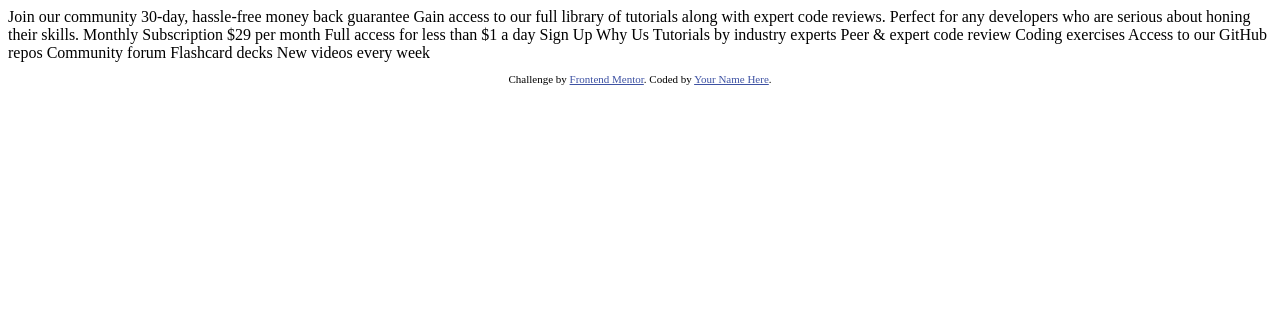
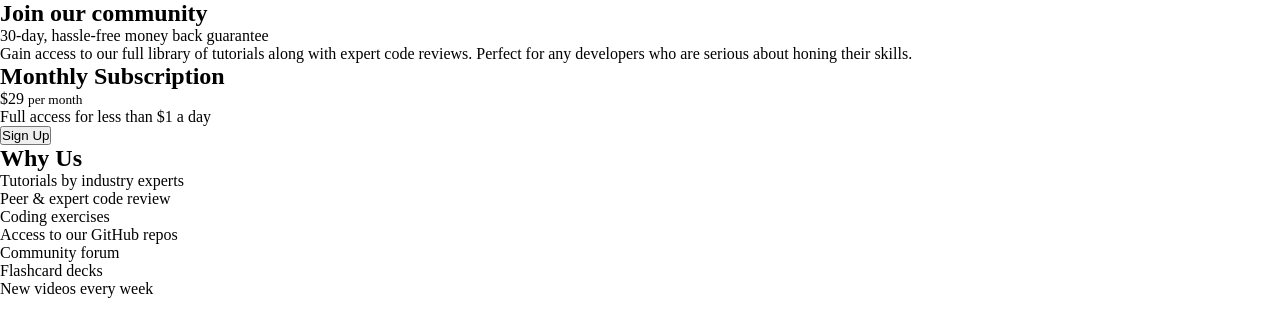
Before and after one commit to skyebrownh/single-price-grid, a plain HTML site: page index.html in a window 1280 px wide. Drawn offline with Linux system fonts and the light colour scheme.

Commit message:
base html

```diff
--- a/index.html
+++ b/index.html
@@ -2,49 +2,38 @@
 <html lang="en">
 <head>
   <meta charset="UTF-8">
-  <meta name="viewport" content="width=device-width, initial-scale=1.0"> <!-- displays site properly based on user's device -->
+  <meta name="viewport" content="width=device-width, initial-scale=1.0">
 
   <link rel="icon" type="image/png" sizes="32x32" href="./images/favicon-32x32.png">
+  <link rel="stylesheet" href="style.css">
 
   <title>Frontend Mentor | Single Price Grid Component</title>
-
-  <!-- Feel free to remove these styles or customise in your own stylesheet 👍 -->
-  <style>
-    .attribution { font-size: 11px; text-align: center; }
-    .attribution a { color: hsl(228, 45%, 44%); }
-  </style>
 </head>
 <body>
-  Join our community
-
-  30-day, hassle-free money back guarantee
-
-  Gain access to our full library of tutorials along with expert code reviews.
-  Perfect for any developers who are serious about honing their skills.
-
-  Monthly Subscription
-
-  &dollar;29 per month
-
-  Full access for less than &dollar;1 a day
-
-  Sign Up
-
-  Why Us
-
-  Tutorials by industry experts
-  Peer &amp; expert code review
-  Coding exercises
-  Access to our GitHub repos
-  Community forum
-  Flashcard decks
-  New videos every week
-
-  <footer>
-    <p class="attribution">
-      Challenge by <a href="https://www.frontendmentor.io?ref=challenge" target="_blank">Frontend Mentor</a>.
-      Coded by <a href="#">Your Name Here</a>.
-    </p>
-  </footer>
+  <main>
+    <section class="community">
+      <h2 class="color-teal">Join our community</h2>
+      <p class="color-green">30-day, hassle-free money back guarantee</p>
+      <p>Gain access to our full library of tutorials along with expert code reviews. Perfect for any developers who are serious about honing their skills.</p>
+    </section>
+    <section class="subscription">
+      <h2>Monthly Subscription</h2>
+      <p><span class="amount">&dollar;29</span>&nbsp;<small class="cadence">per month</small></p>
+      <p>Full access for less than &dollar;1 a day</p>
+      <button class="primary-btn">Sign Up</button>
+    </section>
+    <section class="why-us">
+      <h2>Why Us</h2>
+      <ul class="benefits">
+        <li>Tutorials by industry experts</li>
+        <li>Peer &amp; expert code review</li>
+        <li>Coding exercises</li>
+        <li>Access to our GitHub repos</li>
+        <li>Community forum</li>
+        <li>Flashcard decks</li>
+        <li>New videos every week</li>
+      </ul>
+    </section>
+  </main>
 </body>
 </html>
--- /dev/null
+++ b/style.css
@@ -0,0 +1,5 @@
+* {
+    margin: 0;
+    padding: 0;
+    box-sizing: border-box;
+}
```
